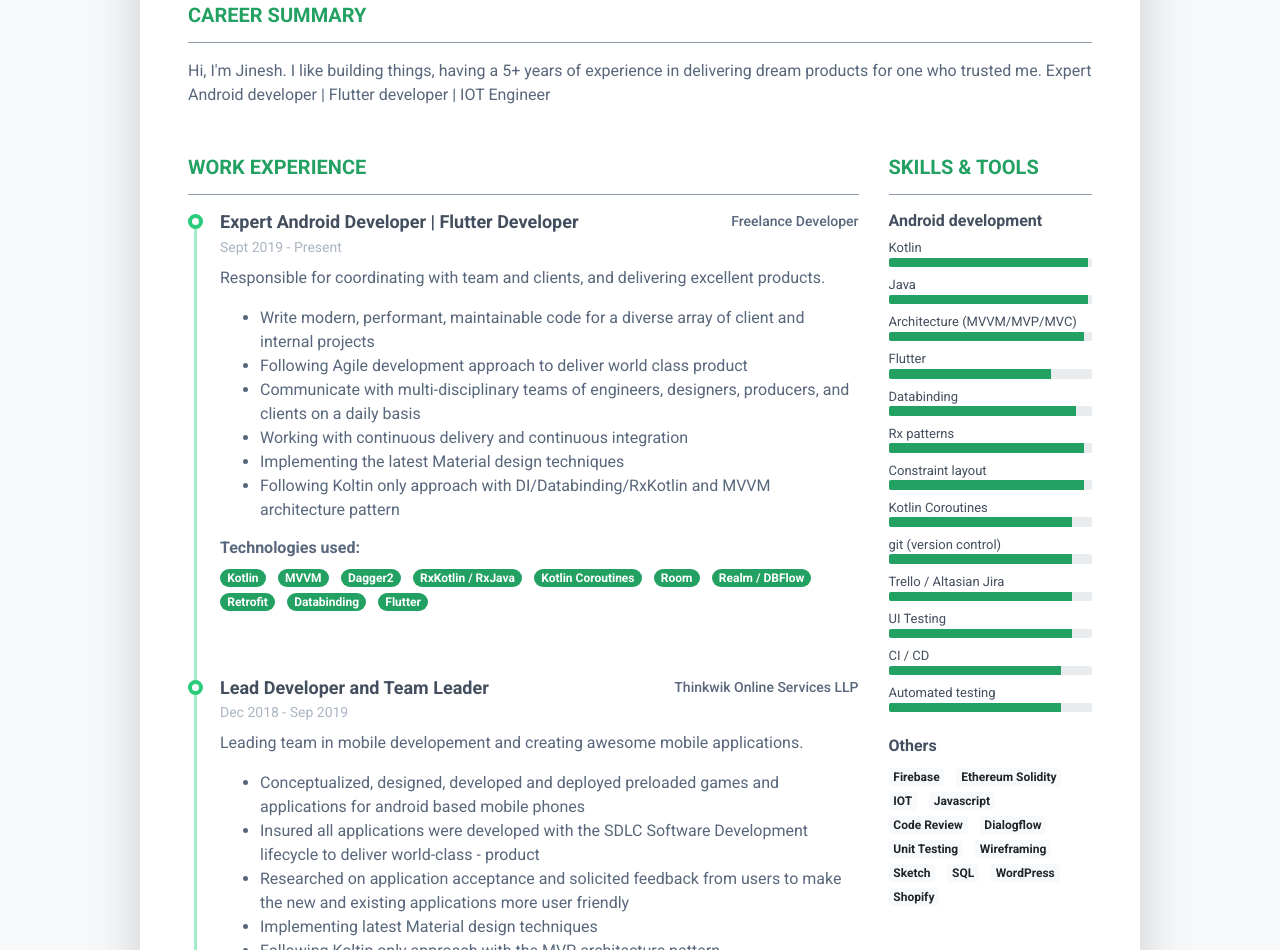
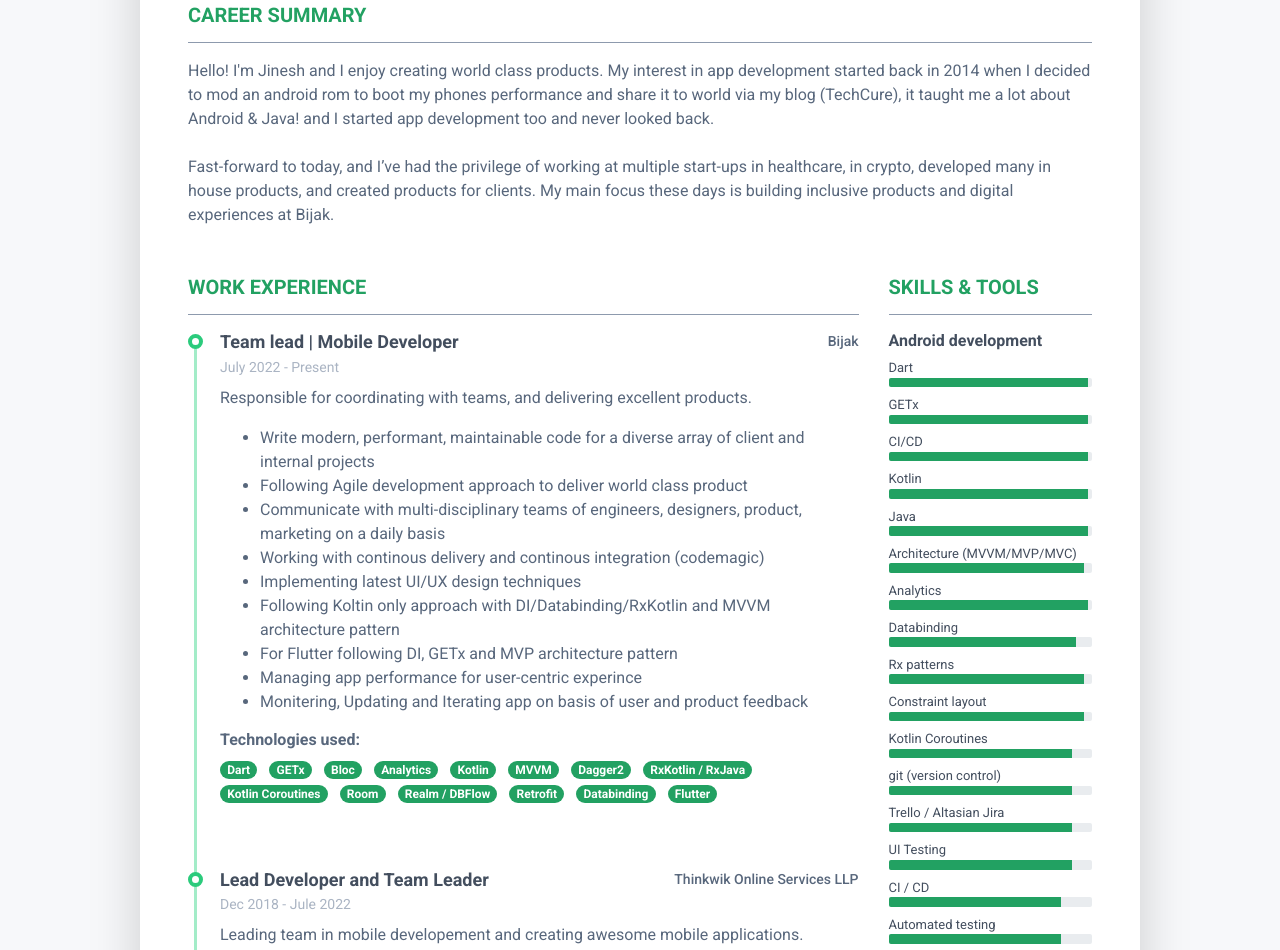
Before and after one commit to jineshsoni/resume, a plain HTML site: page index.html in a window 1280 px wide. Shown: the part 295-1245 px from the top of the page. Drawn offline with Linux system fonts and the light colour scheme.

Commit message:
updated resume

```diff
--- a/index.html
+++ b/index.html
@@ -1,7 +1,7 @@
 <!DOCTYPE html>
 <html lang="en">
 <head>
-    <title>Jinesh Soni - Expert Android Developer | Flutter Developer | IOT Engineer</title>
+    <title>Jinesh Soni - Expert Mobile Application Developer (Android / Flutter) | IOT Engineer</title>
 
     <!-- Meta -->
     <meta charset="utf-8">
@@ -33,7 +33,7 @@
 				    <div class="media-body p-4 d-flex flex-column flex-md-row mx-auto mx-lg-0">
 					    <div class="primary-info">
 						    <h1 class="name mt-0 mb-1 text-white text-uppercase text-uppercase">Jinesh Soni</h1>
-						    <div class="title mb-3">Expert Android Developer | Flutter Developer</div>
+						    <div class="title mb-3">Expert Flutter Developer | Android Developer</div>
 						    <ul class="list-unstyled">
 							    <li class="mb-2"><a href="#"><i class="far fa-envelope fa-fw mr-2" data-fa-transform="grow-3"></i>hi@jineshsoni.com</a></li>
 							    <li><a href="#"><i class="fas fa-mobile-alt fa-fw mr-2" data-fa-transform="grow-6"></i>+91-7878415078</a></li>
@@ -56,7 +56,9 @@
 				    <h2 class="resume-section-title text-uppercase font-weight-bold pb-3 mb-3">Career Summary</h2>
 				    <div class="resume-section-content">
 					    <p class="mb-0">
-							Hi, I'm Jinesh. I like building things, having a 5+ years of experience in delivering dream products for one who trusted me. Expert Android developer | Flutter developer | IOT Engineer
+							Hello! I'm Jinesh and I enjoy creating world class products. My interest in app development started back in 2014 when I decided to mod an android rom to boot my phones performance and share it to world via my blog (TechCure), it taught me a lot about Android & Java! and I started app development too and never looked back.
+						</br></br>
+							Fast-forward to today, and I’ve had the privilege of working at multiple start-ups in healthcare, in crypto, developed many in house products, and created products for clients. My main focus these days is building inclusive products and digital experiences at Bijak.
 						</p>
 				    </div>
 			    </section><!--//summary-section-->
@@ -70,26 +72,34 @@
 
 									    <div class="resume-timeline-item-header mb-2">
 										    <div class="d-flex flex-column flex-md-row">
-										        <h3 class="resume-position-title font-weight-bold mb-1">Expert Android Developer | Flutter Developer</h3>
-										        <div class="resume-company-name ml-auto">Freelance Developer</div>
+										        <h3 class="resume-position-title font-weight-bold mb-1">Team lead | Mobile Developer</h3>
+										        <div class="resume-company-name ml-auto">Bijak</div>
 										    </div><!--//row-->
-										    <div class="resume-position-time">Sept 2019 - Present</div>
+										    <div class="resume-position-time">July 2022 - Present</div>
 									    </div><!--//resume-timeline-item-header-->
 									    <div class="resume-timeline-item-desc">
 										    <p>
-												Responsible for coordinating with team and clients, and delivering excellent products.
+												Responsible for coordinating with teams, and delivering excellent products.
 											</p>
 
 										    <ul>
-											    <li>Write modern, performant, maintainable code for a diverse array of client and internal projects</li>
-											    <li>Following Agile development approach to deliver world class product</li>
-												<li>Communicate with multi-disciplinary teams of engineers, designers, producers, and clients on a daily basis</li>
-												<li>Working with continuous delivery and continuous integration</li>
-												<li>Implementing the latest Material design techniques</li>
-												<li>Following Koltin only approach with DI/Databinding/RxKotlin and MVVM architecture pattern</li></li>
+												<li>Write modern, performant, maintainable code for a diverse array of client and internal projects</li>
+												<li>Following Agile development approach to deliver world class product</li>
+												<li>Communicate with multi-disciplinary teams of engineers, designers, product, marketing on a daily basis</li>
+												<li>Working with continous delivery and continous integration (codemagic)</li>
+												<li>Implementing latest UI/UX design techniques</li>
+												<li>Following Koltin only approach with DI/Databinding/RxKotlin and MVVM architecture pattern</li>
+												<li>For Flutter following DI, GETx and MVP architecture pattern</li>
+												<li>Managing app performance for user-centric experince</li>
+												<li>Monitering, Updating and Iterating app on basis of user and product feedback</li>
+
 										    </ul>
 										    <h4 class="resume-timeline-item-desc-heading font-weight-bold">Technologies used:</h4>
 										    <ul class="list-inline">
+												<li class="list-inline-item"><span class="badge badge-primary badge-pill">Dart</span></li>
+												<li class="list-inline-item"><span class="badge badge-primary badge-pill">GETx</span></li>
+												<li class="list-inline-item"><span class="badge badge-primary badge-pill">Bloc</span></li>
+												<li class="list-inline-item"><span class="badge badge-primary badge-pill">Analytics</span></li>
 											    <li class="list-inline-item"><span class="badge badge-primary badge-pill">Kotlin</span></li>
 												<li class="list-inline-item"><span class="badge badge-primary badge-pill">MVVM</span></li>
 												<li class="list-inline-item"><span class="badge badge-primary badge-pill">Dagger2</span></li>
@@ -112,7 +122,7 @@
 										        <h3 class="resume-position-title font-weight-bold mb-1">Lead Developer and Team Leader</h3>
 										        <div class="resume-company-name ml-auto">Thinkwik Online Services LLP</div>
 										    </div><!--//row-->
-										    <div class="resume-position-time">Dec 2018 - Sep 2019</div>
+										    <div class="resume-position-time">Dec 2018 - Jule 2022</div>
 									    </div><!--//resume-timeline-item-header-->
 									    <div class="resume-timeline-item-desc">
 										    <p>
@@ -261,6 +271,24 @@
 						        <div class="resume-skill-item">
 							        <h4 class="resume-skills-cat font-weight-bold">Android development</h4>
 							        <ul class="list-unstyled mb-4">
+										<li class="mb-2">
+								            <div class="resume-skill-name">Dart</div>
+									        <div class="progress resume-progress">
+											    <div class="progress-bar theme-progress-bar-dark" role="progressbar" style="width: 98%" aria-valuenow="25" aria-valuemin="0" aria-valuemax="100"></div>
+											</div>
+								        </li>
+										<li class="mb-2">
+								            <div class="resume-skill-name">GETx</div>
+									        <div class="progress resume-progress">
+											    <div class="progress-bar theme-progress-bar-dark" role="progressbar" style="width: 98%" aria-valuenow="25" aria-valuemin="0" aria-valuemax="100"></div>
+											</div>
+								        </li>
+										<li class="mb-2">
+								            <div class="resume-skill-name">CI/CD</div>
+									        <div class="progress resume-progress">
+											    <div class="progress-bar theme-progress-bar-dark" role="progressbar" style="width: 98%" aria-valuenow="25" aria-valuemin="0" aria-valuemax="100"></div>
+											</div>
+								        </li>
 								        <li class="mb-2">
 								            <div class="resume-skill-name">Kotlin</div>
 									        <div class="progress resume-progress">
@@ -280,11 +308,12 @@
 											</div>
 										</li>
 										<li class="mb-2">
-								            <div class="resume-skill-name">Flutter</div>
+								            <div class="resume-skill-name">Analytics</div>
 									        <div class="progress resume-progress">
-											    <div class="progress-bar theme-progress-bar-dark" role="progressbar" style="width: 80%" aria-valuenow="25" aria-valuemin="0" aria-valuemax="100"></div>
+											    <div class="progress-bar theme-progress-bar-dark" role="progressbar" style="width: 98%" aria-valuenow="25" aria-valuemin="0" aria-valuemax="100"></div>
 											</div>
 								        </li>
+
 
 								        <li class="mb-2">
 								            <div class="resume-skill-name">Databinding</div>
```
